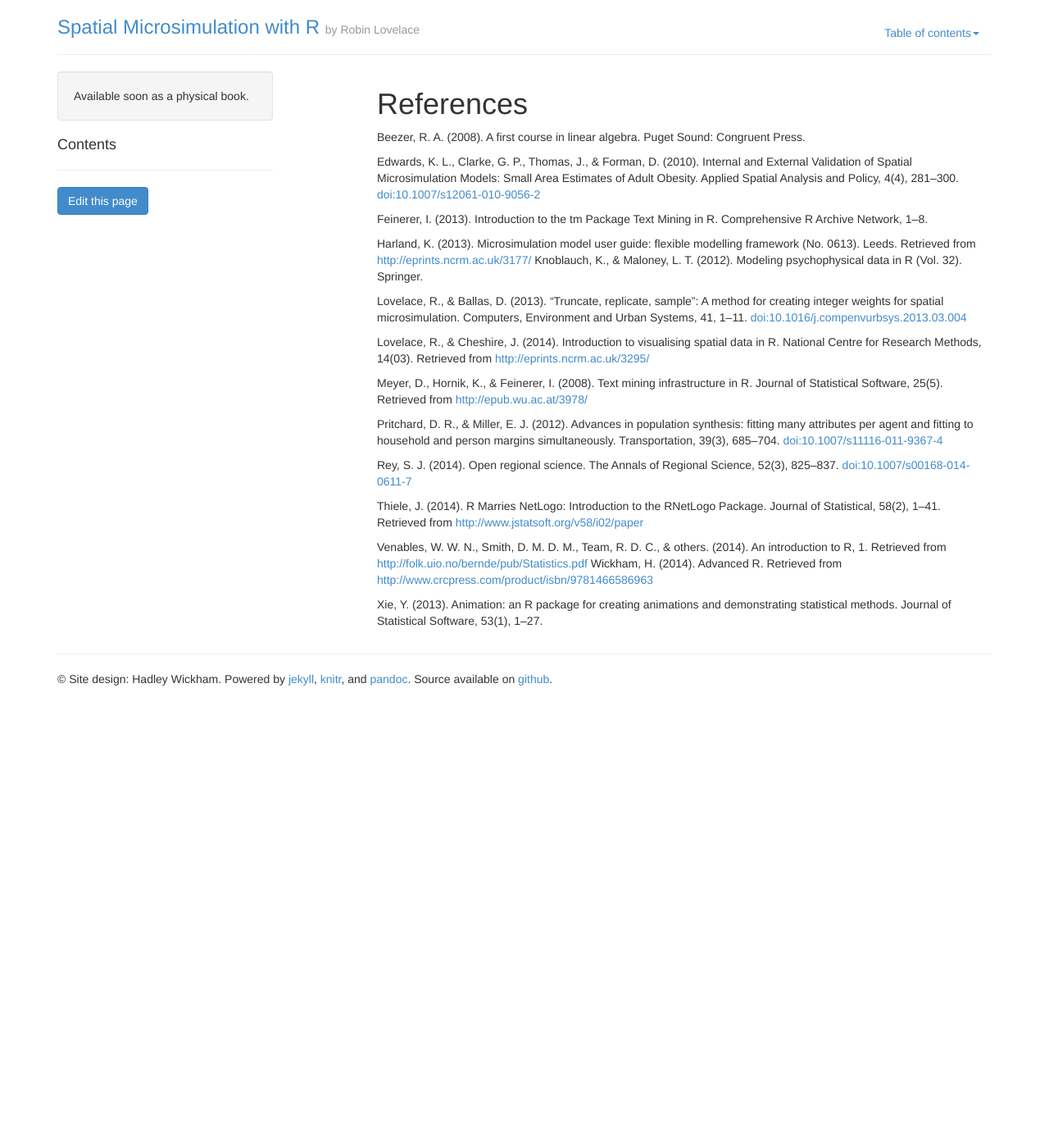
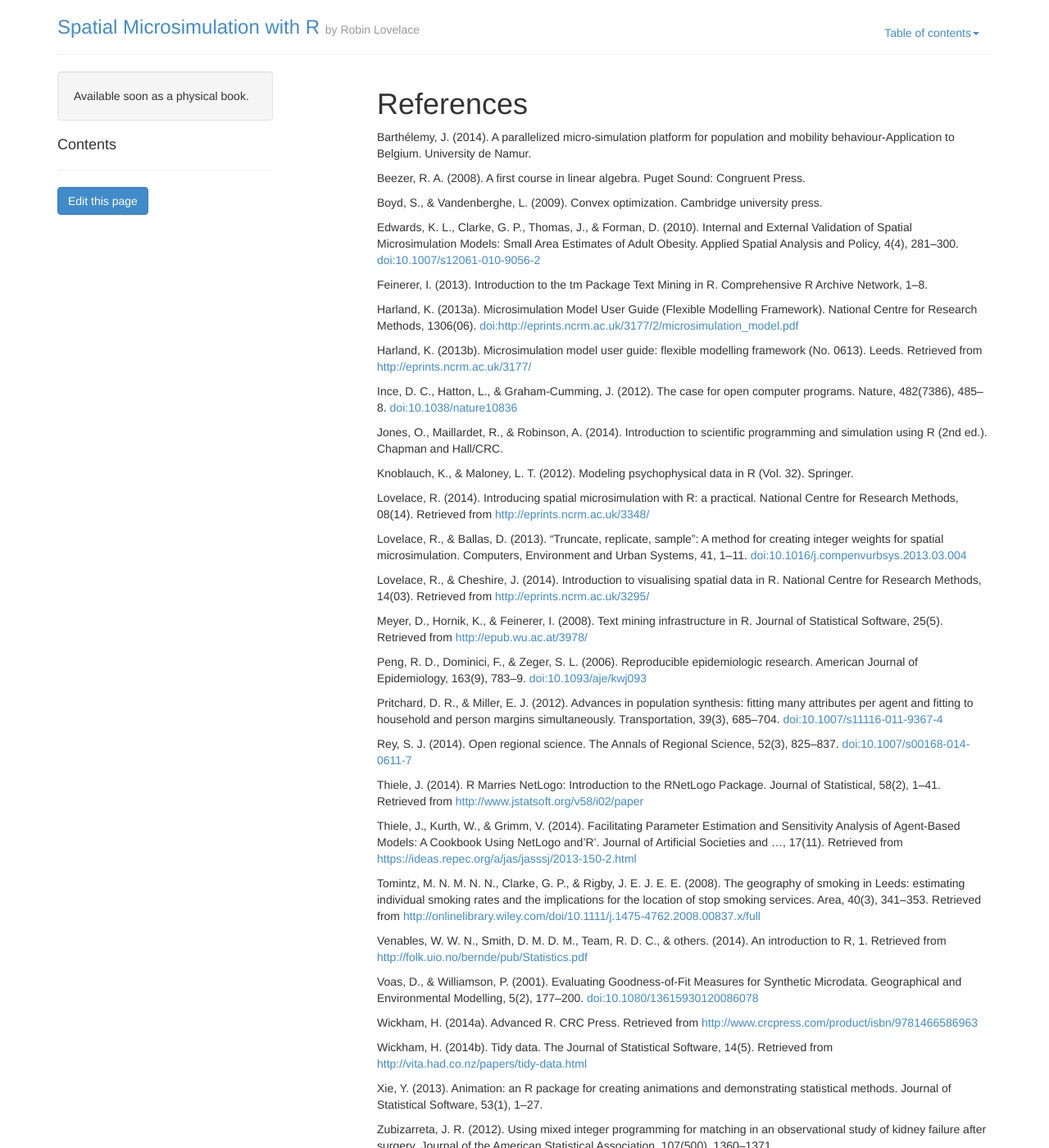
Before and after one commit to Robinlovelace/spatial-microsim-book, a Jekyll site: the page references.html, which Jekyll copies as it is, in a window 1280 px wide and 1400 px high. Shown: the whole window at 82% size. Built offline with Jekyll 4.4.1, drawn with Linux system fonts in a browser that asks for light colours; Markdown is read by kramdown in place of the engine named in the settings; some of the changed text lies outside the part shown.

Commit message:
update website

```diff
--- a/references.html
+++ b/references.html
@@ -60,18 +60,32 @@
 
         <div id="content" class="col-sm-8 pull-right">
           <h1>References</h1>
+<p>Barthélemy, J. (2014). A parallelized micro-simulation platform for population and mobility behaviour-Application to Belgium. University de Namur.</p>
 <p>Beezer, R. A. (2008). A first course in linear algebra. Puget Sound: Congruent Press.</p>
+<p>Boyd, S., &amp; Vandenberghe, L. (2009). Convex optimization. Cambridge university press.</p>
 <p>Edwards, K. L., Clarke, G. P., Thomas, J., &amp; Forman, D. (2010). Internal and External Validation of Spatial Microsimulation Models: Small Area Estimates of Adult Obesity. Applied Spatial Analysis and Policy, 4(4), 281–300. <a href="doi:10.1007/s12061-010-9056-2">doi:10.1007/s12061-010-9056-2</a></p>
 <p>Feinerer, I. (2013). Introduction to the tm Package Text Mining in R. Comprehensive R Archive Network, 1–8.</p>
-<p>Harland, K. (2013). Microsimulation model user guide: flexible modelling framework (No. 0613). Leeds. Retrieved from <a href="http://eprints.ncrm.ac.uk/3177/">http://eprints.ncrm.ac.uk/3177/</a> Knoblauch, K., &amp; Maloney, L. T. (2012). Modeling psychophysical data in R (Vol. 32). Springer.</p>
+<p>Harland, K. (2013a). Microsimulation Model User Guide (Flexible Modelling Framework). National Centre for Research Methods, 1306(06). <a href="doi:http://eprints.ncrm.ac.uk/3177/2/microsimulation_model.pdf">doi:http://eprints.ncrm.ac.uk/3177/2/microsimulation_model.pdf</a></p>
+<p>Harland, K. (2013b). Microsimulation model user guide: flexible modelling framework (No. 0613). Leeds. Retrieved from <a href="http://eprints.ncrm.ac.uk/3177/">http://eprints.ncrm.ac.uk/3177/</a></p>
+<p>Ince, D. C., Hatton, L., &amp; Graham-Cumming, J. (2012). The case for open computer programs. Nature, 482(7386), 485–8. <a href="doi:10.1038/nature10836">doi:10.1038/nature10836</a></p>
+<p>Jones, O., Maillardet, R., &amp; Robinson, A. (2014). Introduction to scientific programming and simulation using R (2nd ed.). Chapman and Hall/CRC.</p>
+<p>Knoblauch, K., &amp; Maloney, L. T. (2012). Modeling psychophysical data in R (Vol. 32). Springer.</p>
+<p>Lovelace, R. (2014). Introducing spatial microsimulation with R: a practical. National Centre for Research Methods, 08(14). Retrieved from <a href="http://eprints.ncrm.ac.uk/3348/">http://eprints.ncrm.ac.uk/3348/</a></p>
 <p>Lovelace, R., &amp; Ballas, D. (2013). “Truncate, replicate, sample”: A method for creating integer weights for spatial microsimulation. Computers, Environment and Urban Systems, 41, 1–11. <a href="doi:10.1016/j.compenvurbsys.2013.03.004">doi:10.1016/j.compenvurbsys.2013.03.004</a></p>
 <p>Lovelace, R., &amp; Cheshire, J. (2014). Introduction to visualising spatial data in R. National Centre for Research Methods, 14(03). Retrieved from <a href="http://eprints.ncrm.ac.uk/3295/">http://eprints.ncrm.ac.uk/3295/</a></p>
 <p>Meyer, D., Hornik, K., &amp; Feinerer, I. (2008). Text mining infrastructure in R. Journal of Statistical Software, 25(5). Retrieved from <a href="http://epub.wu.ac.at/3978/">http://epub.wu.ac.at/3978/</a></p>
+<p>Peng, R. D., Dominici, F., &amp; Zeger, S. L. (2006). Reproducible epidemiologic research. American Journal of Epidemiology, 163(9), 783–9. <a href="doi:10.1093/aje/kwj093">doi:10.1093/aje/kwj093</a></p>
 <p>Pritchard, D. R., &amp; Miller, E. J. (2012). Advances in population synthesis: fitting many attributes per agent and fitting to household and person margins simultaneously. Transportation, 39(3), 685–704. <a href="doi:10.1007/s11116-011-9367-4">doi:10.1007/s11116-011-9367-4</a></p>
 <p>Rey, S. J. (2014). Open regional science. The Annals of Regional Science, 52(3), 825–837. <a href="doi:10.1007/s00168-014-0611-7">doi:10.1007/s00168-014-0611-7</a></p>
 <p>Thiele, J. (2014). R Marries NetLogo: Introduction to the RNetLogo Package. Journal of Statistical, 58(2), 1–41. Retrieved from <a href="http://www.jstatsoft.org/v58/i02/paper">http://www.jstatsoft.org/v58/i02/paper</a></p>
-<p>Venables, W. W. N., Smith, D. M. D. M., Team, R. D. C., &amp; others. (2014). An introduction to R, 1. Retrieved from <a href="http://folk.uio.no/bernde/pub/Statistics.pdf">http://folk.uio.no/bernde/pub/Statistics.pdf</a> Wickham, H. (2014). Advanced R. Retrieved from <a href="http://www.crcpress.com/product/isbn/9781466586963">http://www.crcpress.com/product/isbn/9781466586963</a></p>
+<p>Thiele, J., Kurth, W., &amp; Grimm, V. (2014). Facilitating Parameter Estimation and Sensitivity Analysis of Agent-Based Models: A Cookbook Using NetLogo and’R’. Journal of Artificial Societies and …, 17(11). Retrieved from <a href="https://ideas.repec.org/a/jas/jasssj/2013-150-2.html">https://ideas.repec.org/a/jas/jasssj/2013-150-2.html</a></p>
+<p>Tomintz, M. N. M. N. N., Clarke, G. P., &amp; Rigby, J. E. J. E. E. (2008). The geography of smoking in Leeds: estimating individual smoking rates and the implications for the location of stop smoking services. Area, 40(3), 341–353. Retrieved from <a href="http://onlinelibrary.wiley.com/doi/10.1111/j.1475-4762.2008.00837.x/full">http://onlinelibrary.wiley.com/doi/10.1111/j.1475-4762.2008.00837.x/full</a></p>
+<p>Venables, W. W. N., Smith, D. M. D. M., Team, R. D. C., &amp; others. (2014). An introduction to R, 1. Retrieved from <a href="http://folk.uio.no/bernde/pub/Statistics.pdf">http://folk.uio.no/bernde/pub/Statistics.pdf</a></p>
+<p>Voas, D., &amp; Williamson, P. (2001). Evaluating Goodness-of-Fit Measures for Synthetic Microdata. Geographical and Environmental Modelling, 5(2), 177–200. <a href="doi:10.1080/13615930120086078">doi:10.1080/13615930120086078</a></p>
+<p>Wickham, H. (2014a). Advanced R. CRC Press. Retrieved from <a href="http://www.crcpress.com/product/isbn/9781466586963">http://www.crcpress.com/product/isbn/9781466586963</a></p>
+<p>Wickham, H. (2014b). Tidy data. The Journal of Statistical Software, 14(5). Retrieved from <a href="http://vita.had.co.nz/papers/tidy-data.html">http://vita.had.co.nz/papers/tidy-data.html</a></p>
 <p>Xie, Y. (2013). Animation: an R package for creating animations and demonstrating statistical methods. Journal of Statistical Software, 53(1), 1–27.</p>
+<p>Zubizarreta, J. R. (2012). Using mixed integer programming for matching in an observational study of kidney failure after surgery. Journal of the American Statistical Association, 107(500), 1360–1371.</p>
 
         </div>
       </div>
--- a/what-is-smsim.html
+++ b/what-is-smsim.html
@@ -46,7 +46,7 @@
       <div class="row">
         <div class="col-sm-3" id="nav">
         <div class="well">
-          Comming soon as a physical book</a>.
+          Available soon as a physical book</a>.
         </div>
 
         <h4>Contents</h4>
```
Also changed, not shown: smsim-for-abm.html (+6 -1 lines), README.md, 1 other file.
